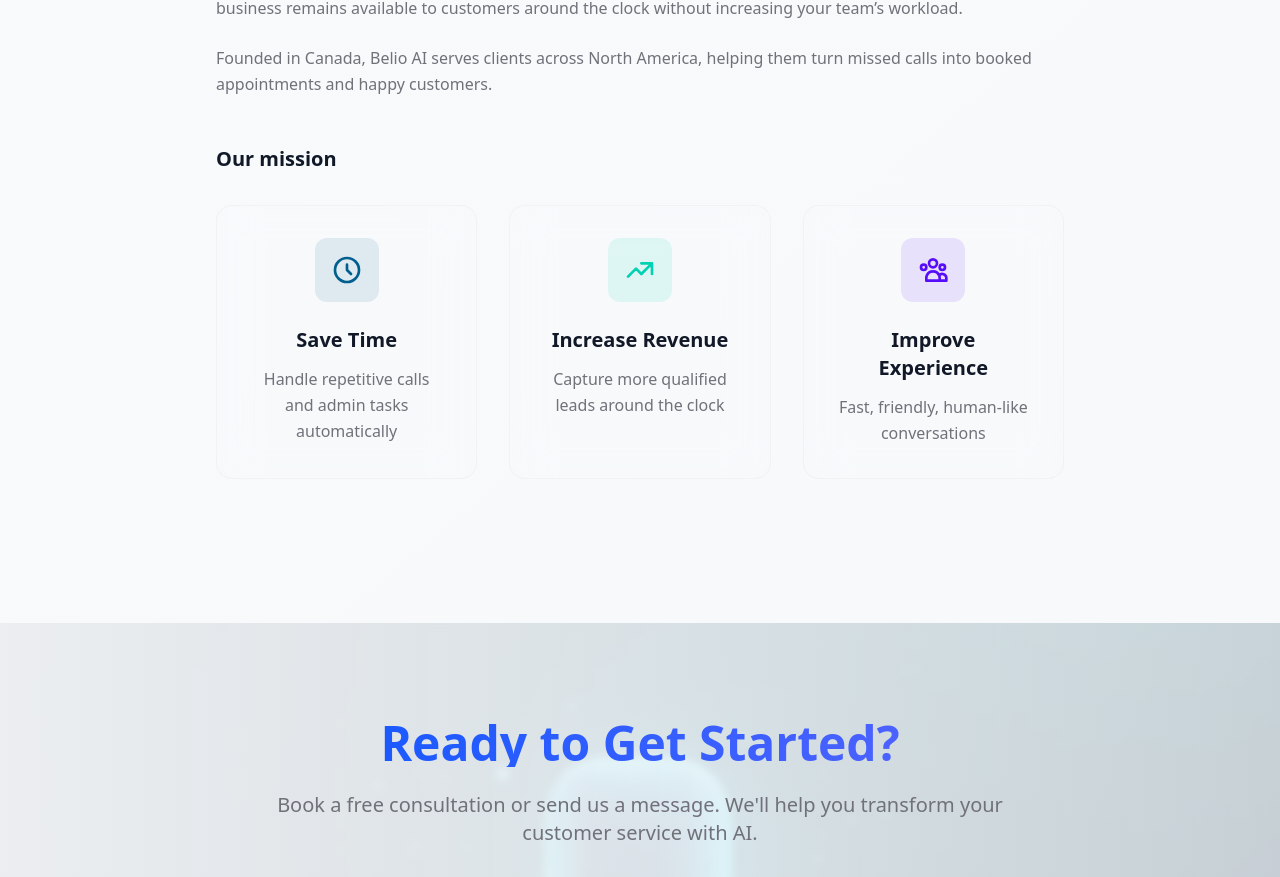
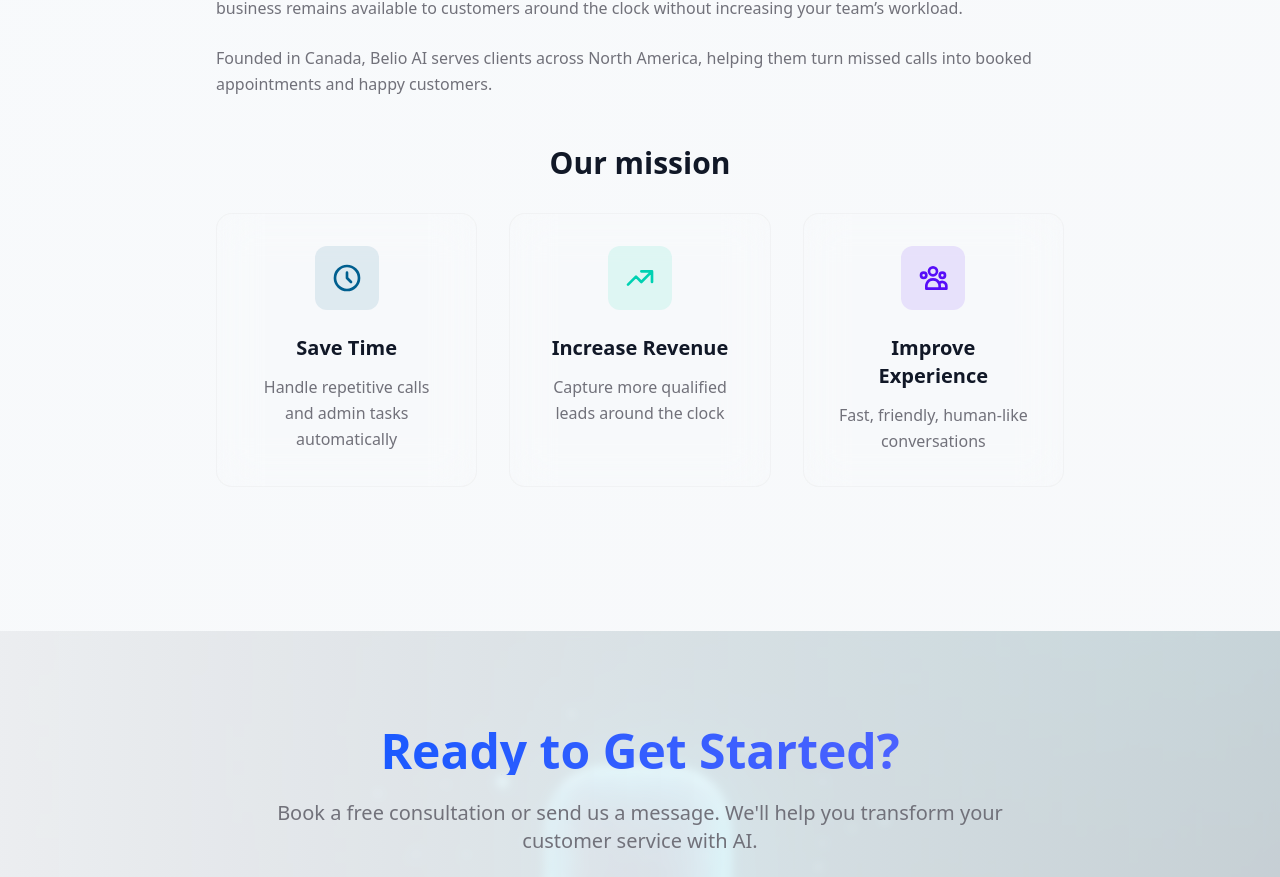
Before and after one commit to nihkilkulli-cell/belio-ai-landing, a React (Vite) app: page / in a window 1280 px wide. Shown: the part 3634-4511 px from the top of the page. Built offline with nearby package versions, Linux system fonts and the light colour scheme.

Commit message:
Center heading and align styles
Centered the "Our mission" heading in `src/components/About.tsx` and aligned its font size and color with other headings for visual consistency.
-edited src/components/About.tsx

```diff
--- a/src/components/About.tsx
+++ b/src/components/About.tsx
@@ -29,7 +29,7 @@ const About = () => {
           </p>
         </div>
         <div className="my-12">
-            <h3 className="text-xl font-bold text-foreground mb-6">Our mission</h3>
+            <h3 className="text-2xl md:text-3xl font-bold text-foreground mb-6 text-center">Our mission</h3>
 
             <div className="grid md:grid-cols-3 gap-8 mt-8">
               <div className="ai-card text-center p-8 rounded-2xl group hover:scale-105 transition-all duration-300">
```
